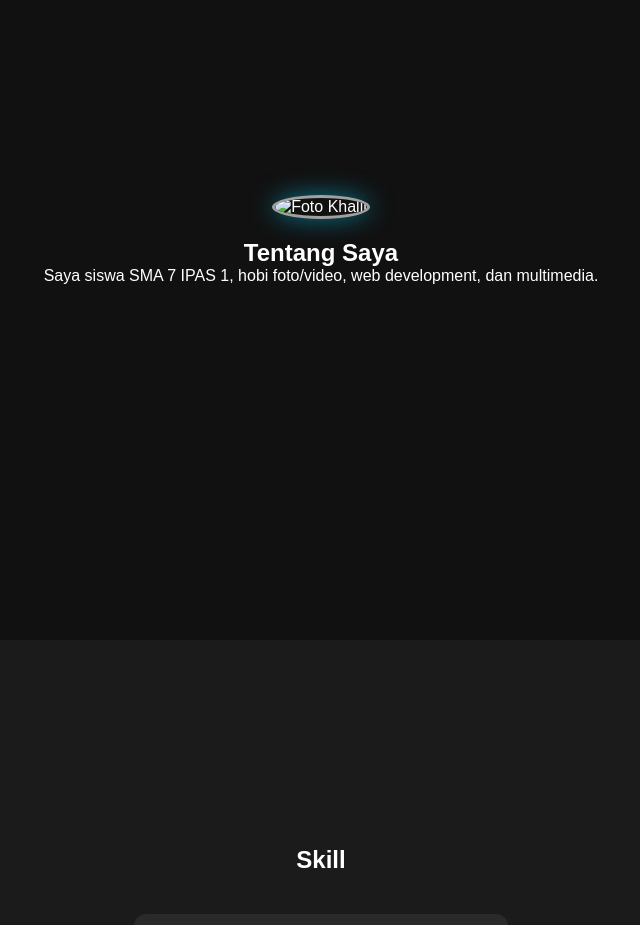
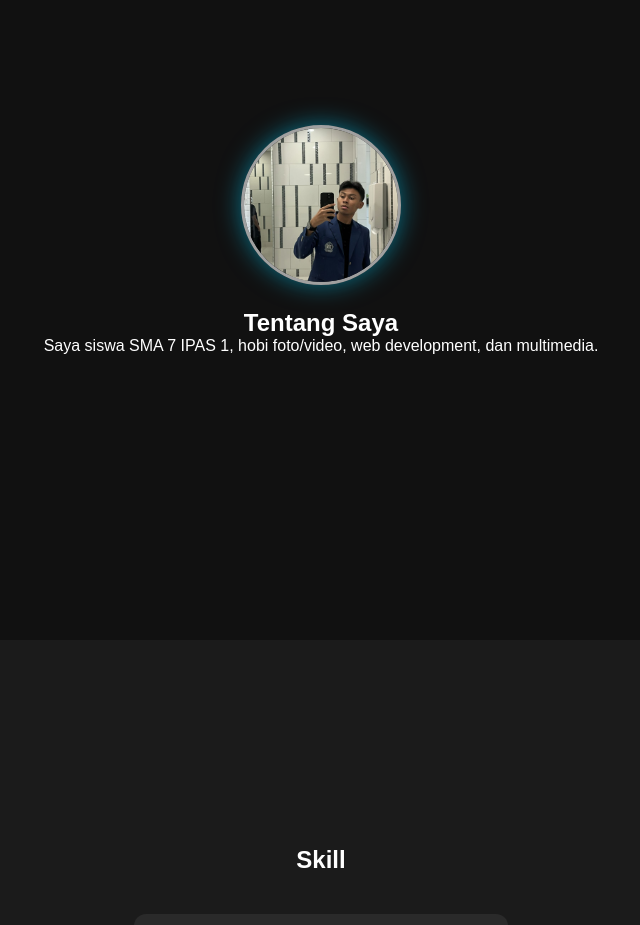
Before and after one commit to VoidEmprr/portfolio-kalil, a plain HTML site: page index.html in a window 1280 px wide. Shown: the part 960-1885 px from the top of the page, without its empty margins (319-959 px from the left). Drawn offline with Linux system fonts and the light colour scheme.

Commit message:
Update index.html

```diff
--- a/index.html
+++ b/index.html
@@ -258,7 +258,7 @@ footer{
 
 <section id="about">
   <div class="container">
-    <img src="/IMG_6539.jpeg" class="hero-photo scroll" id="profilePhoto" alt="Foto Khalil">
+    <img src="IMG_9597.png" class="hero-photo scroll" id="profilePhoto" alt="Foto Khalil">
     <h2 class="scroll">Tentang Saya</h2>
     <p class="scroll">
       Saya siswa SMA 7 IPAS 1, hobi foto/video, web development, dan multimedia.
```
